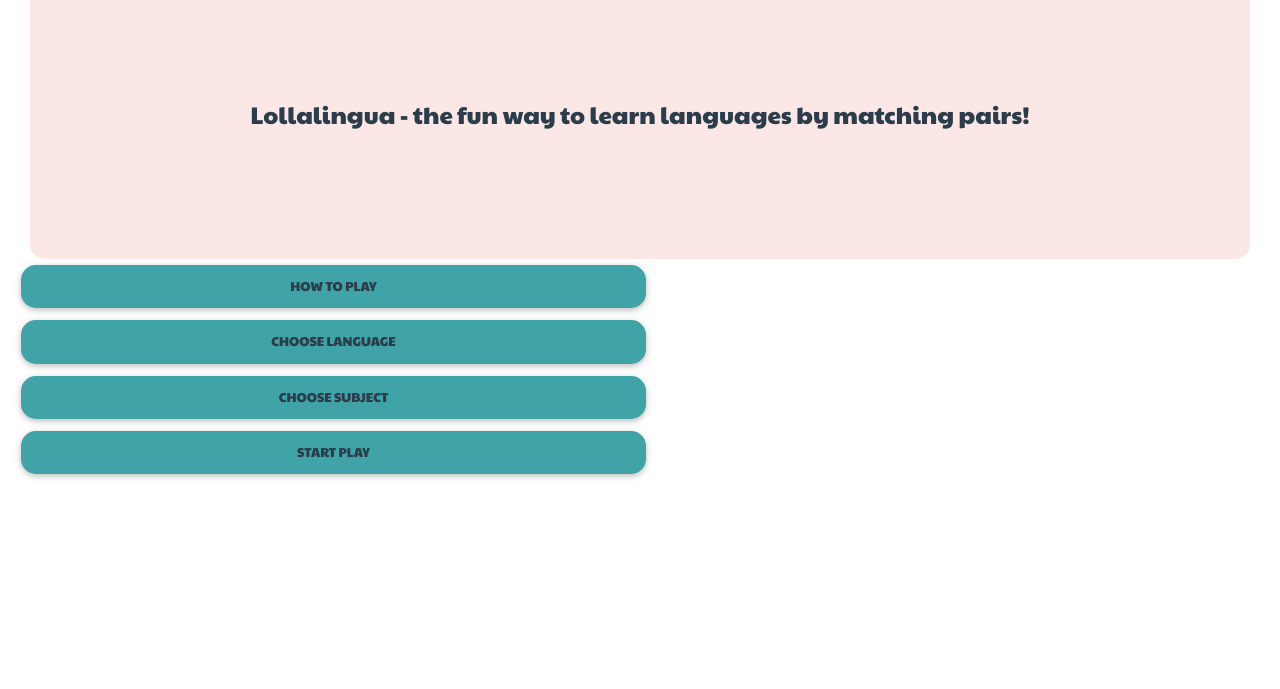
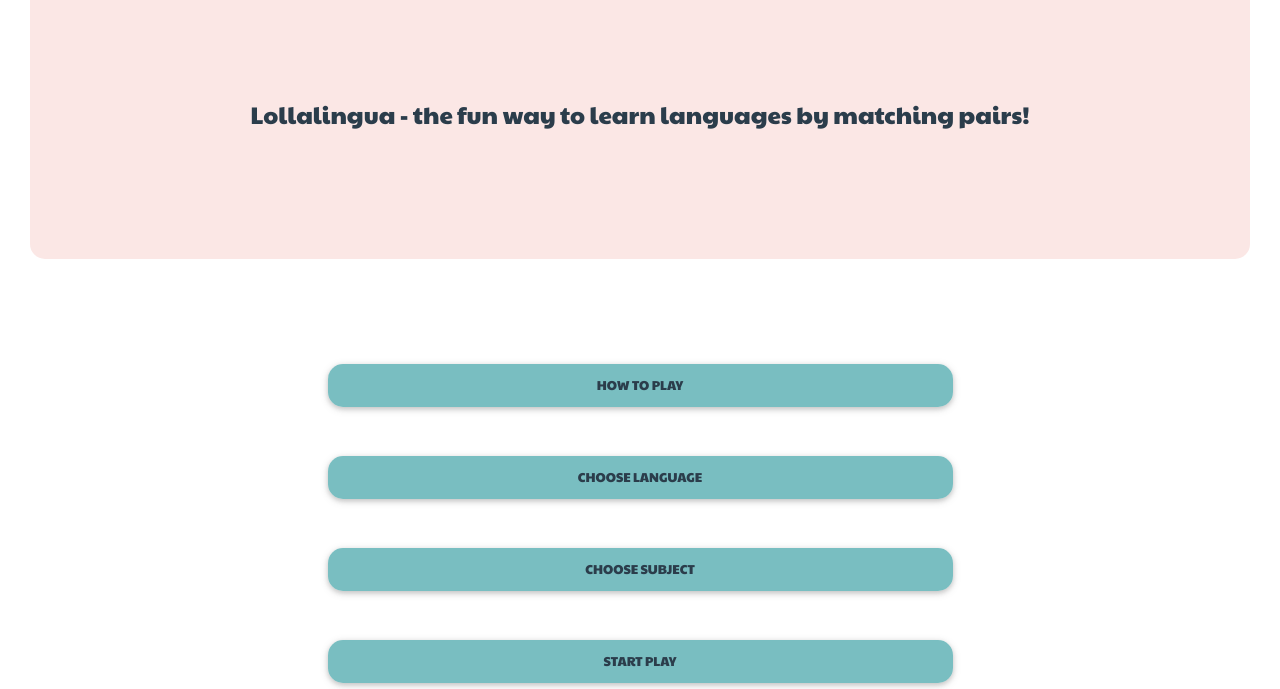
Before and after one commit to Code-Institute-Submissions/GJSayers-lollalingua_MayResub, a plain HTML site: page index.html in a window 1280 px wide. Shown: the part 137-826 px from the top of the page. Before the commit the page ends 800 px from the top, so only its background shows below. Drawn offline with nearby package versions, Linux system fonts and the light colour scheme.

Commit message:
add styling to index page buttons - padding to welcome section

```diff
--- a/assets/css/style.css
+++ b/assets/css/style.css
@@ -63,12 +63,14 @@ header {
     border-radius: 15px;
 }
 
-.welcome-it {
-    display: none;
+.welcome-section {
+    padding-top: 5%;
 }
 
-.welcome-fr {
-    display: none;
+.welcome {
+    display: flex;
+    justify-content: space-around;
+    padding-top: 3%;
 }
 
 
@@ -341,7 +343,7 @@ header {
     justify-content: center;
     padding: 12px;
     min-width: 100px;
-    background-color: #40A3A7;
+    background-color: rgba(64, 163, 167, .7);
     border: none;
     border-radius: 15px;
 }
--- a/index.html
+++ b/index.html
@@ -18,7 +18,7 @@
     <link rel="shortcut icon" href="assets/images/flag-images/british-flag-removebg-preview.png">
 </head>
 
-<body class="container-fluid">
+<body class="container-fluid row-no-gutters justify-content-center">
     <!--Header Section-->
     <header>
         <div class="row-no-gutters">
@@ -34,11 +34,17 @@
     </header>
 
     <!--Welcome Section-->
-    <section class="container-fluid">
-        <div class="row  welcome">
+    <section class="container-fluid welcome-section">
+        <div class="row welcome">
             <button id="modal-play-btn" class="col-6 btn action-button">How To Play</button>
+        </div>
+        <div class="row welcome">
             <button id="modal-lang-btn" class="col-6 btn action-button">Choose Language</button>
+        </div>
+        <div class="row welcome">
             <button id="modal-subject-btn" class="col-6 btn action-button">Choose Subject</button>
+        </div>
+        <div class="row welcome">
             <button id="modal-start-play-btn" class="col-6 btn action-button">Start Play</button>
         </div>
     </section>
```
